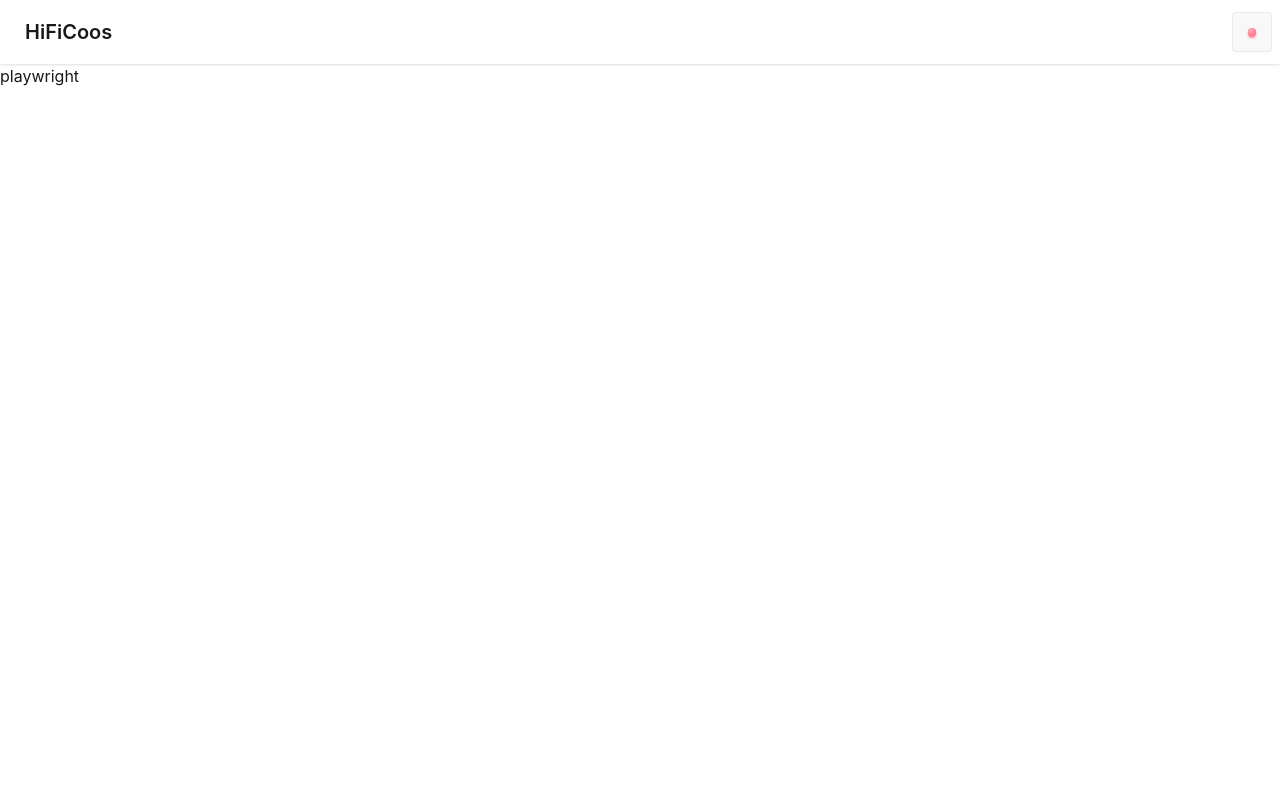
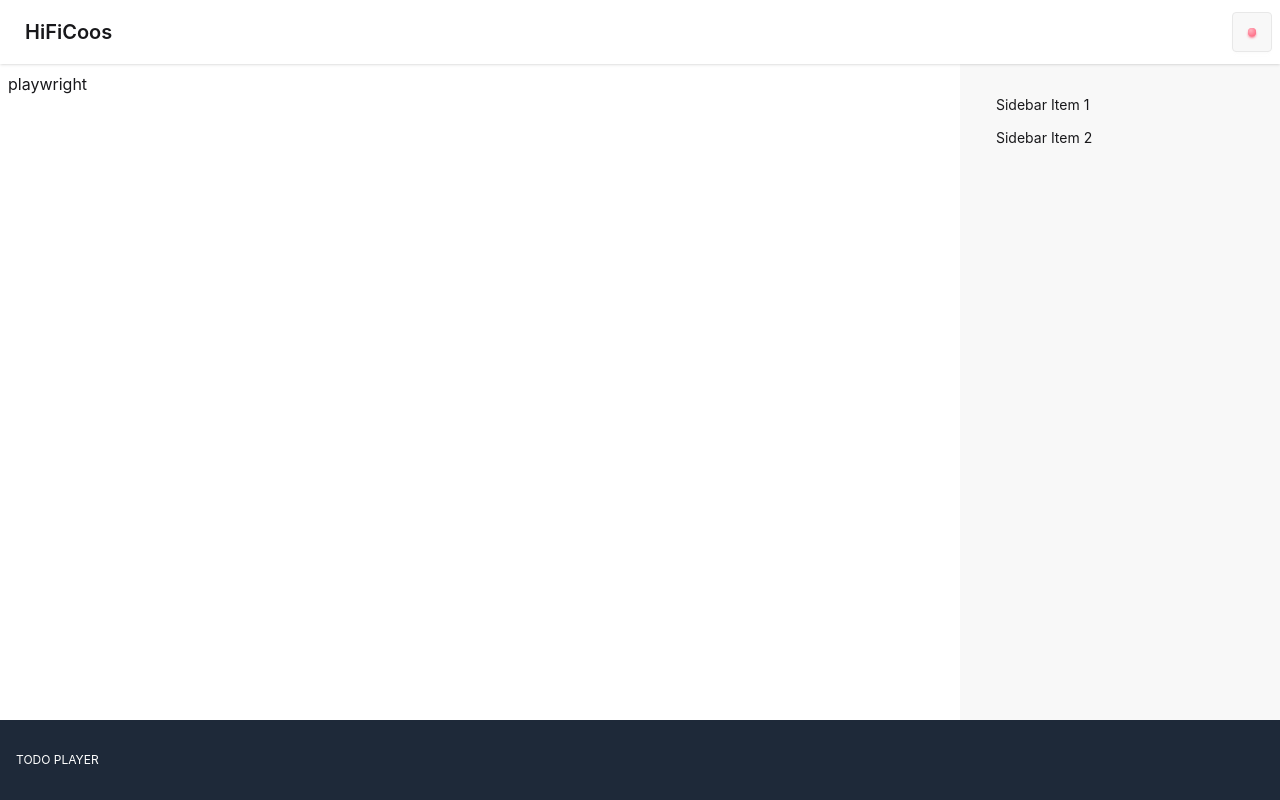
Before and after one commit to ficoos/hificoos, a SvelteKit app: page /demo in a window 1280 px wide. Built offline with nearby package versions, Linux system fonts and the light colour scheme; no server answers.

Commit message:
setup layout

```diff
--- a/src/routes/+layout.svelte
+++ b/src/routes/+layout.svelte
@@ -9,6 +9,8 @@
 </script>
 
 <svelte:head><link rel="icon" href={favicon} /></svelte:head>
+<div class="flex h-screen w-full flex-col overflow-hidden">
+	<!-- Navbar -->
 	<div class="navbar bg-base-100 shadow-sm">
 		<div class="flex-none">
 			<!-- Start aligned content -->
@@ -20,4 +22,21 @@
 			<ServerStatus />
 		</div>
 	</div>
+
+	<!-- Main Content -->
+	<div class="flex flex-1 overflow-hidden">
+	    <main class="flex-1 overflow-y-auto p-2">
 		{@render children()}
+		</main>
+		<aside class="w-80 shrink-0 overflow-y-auto bg-base-200 p-4">
+			<ul class="menu min-h-full">
+				<!-- Sidebar content here -->
+				<li><a>Sidebar Item 1</a></li>
+				<li><a>Sidebar Item 2</a></li>
+			</ul>
+		</aside>
+	</div>
+	<footer class="flex h-20 shrink-0 items-center bg-gray-800 px-4 text-xs text-white">
+		TODO PLAYER
+	</footer>
+</div>
--- a/src/routes/+page.svelte
+++ b/src/routes/+page.svelte
@@ -42,6 +42,10 @@
 	};
 </script>
 
+<span>{albums.length}</span>
+<div class="m-h-1/1 flex overflow-y-scroll">
+	<div class="flex-3">
+		<!-- TODO: Move this section to the server status -->
 		{#if !syncProgress.isDone}
 			<h2>Syncing....</h2>
 			<ul>
@@ -56,15 +60,7 @@
 				dal.syncDB().finally(() => console.log('dsa'));
 			}}>Sync</button
 		>
-<span>{albums.length}</span>
-<div class="m-h-1/1 flex overflow-y-scroll p-2">
-	<div class="flex-3">
+		<!-- end temp -->
 		<AlbumGrid {albums} coverSize={COVER_SIZE} />
 	</div>
-	<!--- playlist -->
-	<ul class="menu min-h-full w-80 bg-base-200 p-4">
-		<!-- Sidebar content here -->
-		<li><a>Sidebar Item 1</a></li>
-		<li><a>Sidebar Item 2</a></li>
-	</ul>
 </div>
```
Lines whose indentation alone changed are shown as unchanged.
